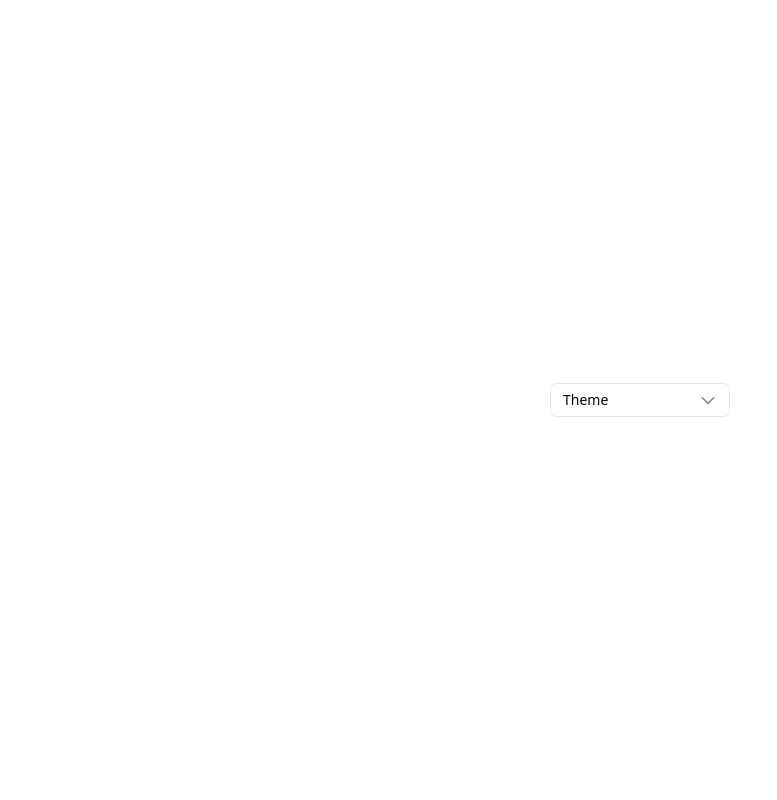
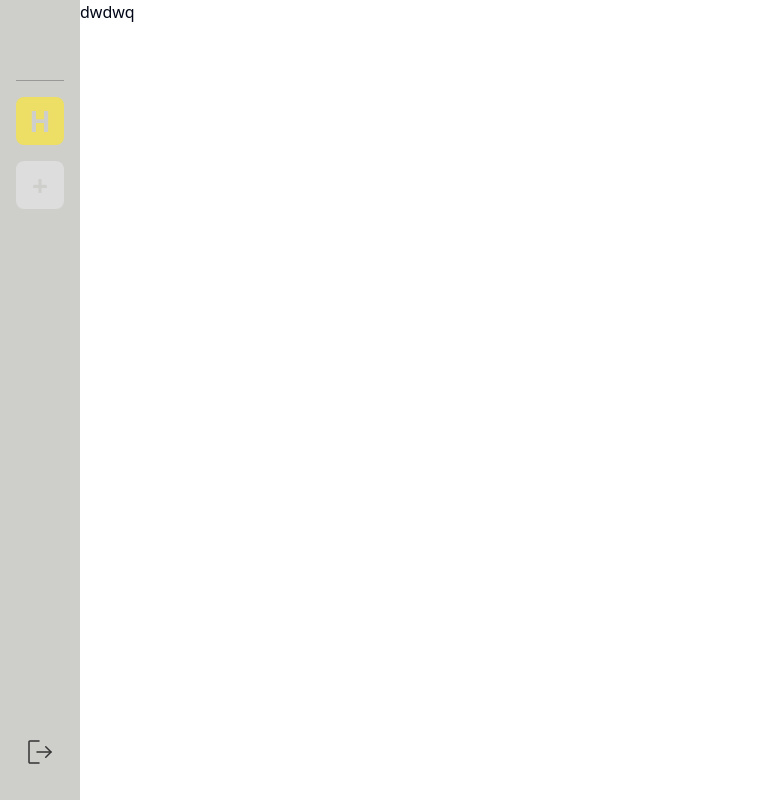
Before and after one commit to oliiaroleksandr/assignment2-inventory, a React (Vite) app: page / in a window 1280 px wide. Shown: the whole page, without its empty margins (0-777 px from the left). Built offline with nearby package versions, Linux system fonts and the light colour scheme.

Commit message:
created sidebar

```diff
--- a/src/App.tsx
+++ b/src/App.tsx
@@ -1,26 +1,7 @@
-import {
-  Select,
-  SelectContent,
-  SelectItem,
-  SelectTrigger,
-  SelectValue,
-} from "@/components/ui";
+import { Layout } from "./components/layout";
 
 const App = () => {
-  return (
-    <div className="flex h-screen items-center justify-center">
-      <Select>
-        <SelectTrigger className="w-[180px]">
-          <SelectValue placeholder="Theme" />
-        </SelectTrigger>
-        <SelectContent>
-          <SelectItem value="light">Light</SelectItem>
-          <SelectItem value="dark">Dark</SelectItem>
-          <SelectItem value="system">System</SelectItem>
-        </SelectContent>
-      </Select>
-    </div>
-  );
+  return <Layout>dwdwq</Layout>;
 };
 
 export default App;
--- /dev/null
+++ b/src/components/layout/Layout.tsx
@@ -0,0 +1,13 @@
+import { PropsWithChildren } from "react";
+import Sidebar from "./Sidebar";
+
+const Layout = ({ children }: PropsWithChildren) => {
+  return (
+    <div className="flex min-h-screen items-stretch overflow-hidden">
+      <Sidebar />
+      {children}
+    </div>
+  );
+};
+
+export default Layout;
--- /dev/null
+++ b/src/components/layout/Sidebar.tsx
@@ -0,0 +1,21 @@
+import { SignOutOutline } from "@/icons";
+
+const Sidebar = () => {
+  return (
+    <aside className="w-20 bg-[#CECECB] px-4 pb-8 pt-20">
+      <div className="flex h-full flex-col items-center border-t border-[#2020244D] pt-4">
+        <div className="grow">
+          <button className="mb-4 inline-flex h-12 w-12 items-center justify-center rounded-lg bg-[#EDDF65] text-[1.75rem] font-bold uppercase text-[#CECECB]">
+            H
+          </button>
+          <button className="inline-flex h-12 w-12 items-center justify-center rounded-lg bg-[#DDDDDD] text-[1.75rem] font-bold uppercase text-[#CECECB]">
+            +
+          </button>
+        </div>
+        <SignOutOutline />
+      </div>
+    </aside>
+  );
+};
+
+export default Sidebar;
--- /dev/null
+++ b/src/components/layout/index.ts
@@ -0,0 +1 @@
+export { default as Layout } from "./Layout";
--- /dev/null
+++ b/src/icons/SignOutOutline.tsx
@@ -0,0 +1,35 @@
+const SignOutOutline = () => {
+  return (
+    <svg
+      width="32"
+      height="32"
+      viewBox="0 0 32 32"
+      fill="none"
+      xmlns="http://www.w3.org/2000/svg"
+    >
+      <path
+        d="M21.7536 10.75L27.0036 16L21.7536 21.25"
+        stroke="#333333"
+        stroke-width="1.5"
+        stroke-linecap="round"
+        stroke-linejoin="round"
+      />
+      <path
+        d="M13 16H27"
+        stroke="#333333"
+        stroke-width="1.5"
+        stroke-linecap="round"
+        stroke-linejoin="round"
+      />
+      <path
+        d="M15 27H6C5.73478 27 5.48043 26.8946 5.29289 26.7071C5.10536 26.5196 5 26.2652 5 26V6C5 5.73478 5.10536 5.48043 5.29289 5.29289C5.48043 5.10536 5.73478 5 6 5H15"
+        stroke="#333333"
+        stroke-width="1.5"
+        stroke-linecap="round"
+        stroke-linejoin="round"
+      />
+    </svg>
+  );
+}
+
+export default SignOutOutline
--- a/src/icons/index.ts
+++ b/src/icons/index.ts
@@ -2,3 +2,4 @@ export { default as PackageOutline } from "./PackageOutline";
 export { default as ChevronDown } from "./ChevronDown";
 export { default as FolderOpenOutline } from "./FolderOpenOutline";
 export { default as SunOutline } from "./SunOutline";
+export { default as SignOutOutline } from "./SignOutOutline";
```
